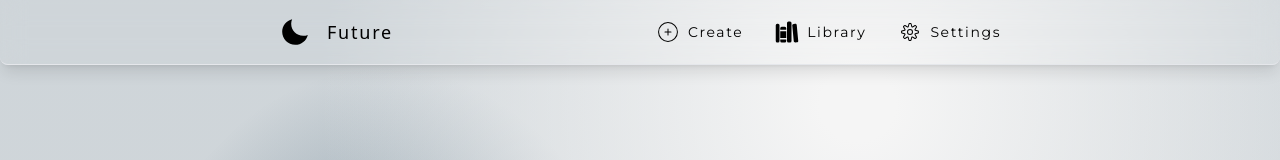
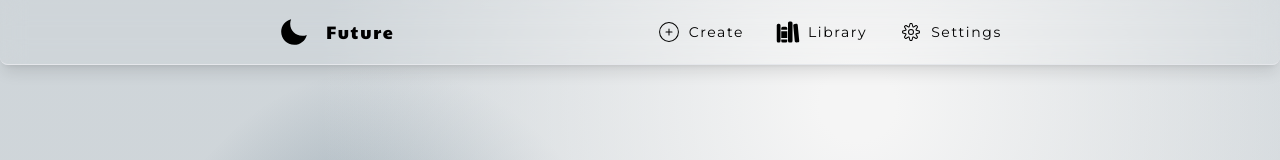
Before and after one commit to pawelek7k/future, a Next.js app: page /myworks in a window 1280 px wide. Shown: the top 160 px of the page. Built offline with nearby package versions, Linux system fonts and the light colour scheme.

Commit message:
Update tailwind.config.ts

```diff
--- a/tailwind.config.ts
+++ b/tailwind.config.ts
@@ -14,6 +14,9 @@ const config: Config = {
         "dark-primary-bg": "radial-gradient(42% 53% at 79% 20%, #4C0519FF 1%, #09090BD6 100%),radial-gradient(75% 75% at 42% 53%, #09090B38 1%, #4C0519FF 100%),radial-gradient(21% 37% at 30% 44%, #4c0519 2%, #4c0519 100%),radial-gradient(75% 75% at 50% 50%, #4c0519 0%, #4c0519 99%),radial-gradient(33% 32% at 45% 54%, #4c0519 2%, #4C051991 100%),radial-gradient(18% 28% at 35% 87%, #4c0519 7%, #09090B8A 100%),radial-gradient(31% 43% at 7% 98%, #4c0519 24%, #09090b 100%);",
       },
     },
+    fontFamily: {
+      'sans': ["Paytone One", 'sans-serif']
+    }
   },
   plugins: [],
 };
```
